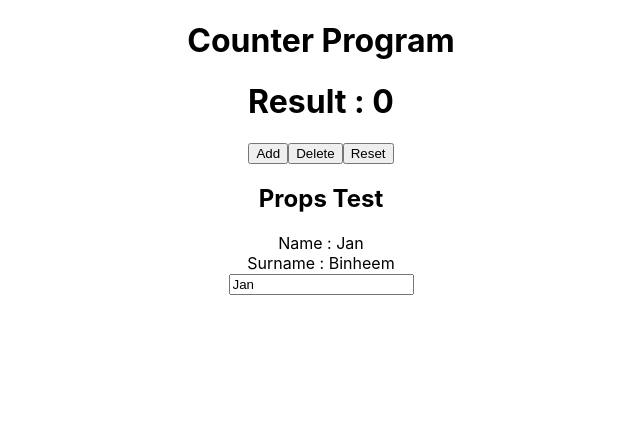
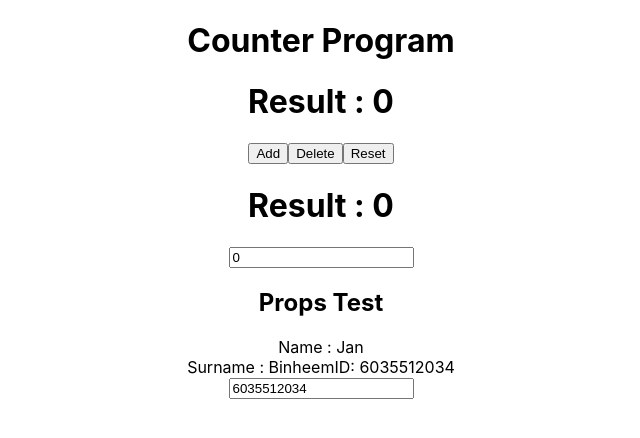
Before and after one commit to jantapabh/MidtermClient, a React (Create React App) app in the folder myapp/: page / in a window 1280 px wide. Shown: the top 438 px of the page, without its empty margins (319-959 px from the left). Built offline with nearby package versions, Linux system fonts and the light colour scheme.

Commit message:
test commit

```diff
--- a/myapp/src/prprsTest.js
+++ b/myapp/src/prprsTest.js
@@ -9,6 +9,7 @@ const PropsTest = () => {
   // State
 
   const [num, setNum] = useState(0);
+  const [count, setCount] = useState(0);
 
   return (
     <div className="App">
@@ -17,6 +18,11 @@ const PropsTest = () => {
         <button onClick={() => setNum(num + 1)}> Add </button>
         <button onClick={() => setNum(num - 1)}> Delete</button>
         <button onClick={() => setNum(0)}> Reset </button>
+        <h1>Result : {num}</h1>
+        <input type="text"
+        value={count}
+        onchange={(e) => setCount(e.target.value)} />
+
       </div>
     </div>
   );
--- a/myapp/src/stateTest.js
+++ b/myapp/src/stateTest.js
@@ -1,31 +1,30 @@
 import React, {useState} from 'react';
 import App from './App';
-
-
 // Props
 const ShowName = (props) => (
 
     <div>
         Name : {props.name} <br />
         Surname : {props.surname}
+        ID: {props.id}
    </div>
 
 )
-
-
 const StateTest = () => {
 
     let [name, setName] = useState("Jan");
     let [surname, setSurName] = useState("Binheem");
+    let [id , setID] = useState("6035512034");
 
     return(
 
         <div>
 
-            <ShowName name={name} surname={surname} />
+            <ShowName name={name} surname={surname} id={id}/>
+
             <input type="text"
-            value={name}
-            onChange={(e) => setName(e.target.value)}
+            value={id}
+            onChange={(e) => setID(e.target.value)}
             placeholder="name"
             />
 
@@ -33,5 +32,4 @@ const StateTest = () => {
     );
 
 }
-
 export default StateTest;
```
Also changed, not shown: myapp/src/effect.js (added, +44 -0 lines), 2 other files (tests, documents, lock files or other folders).
